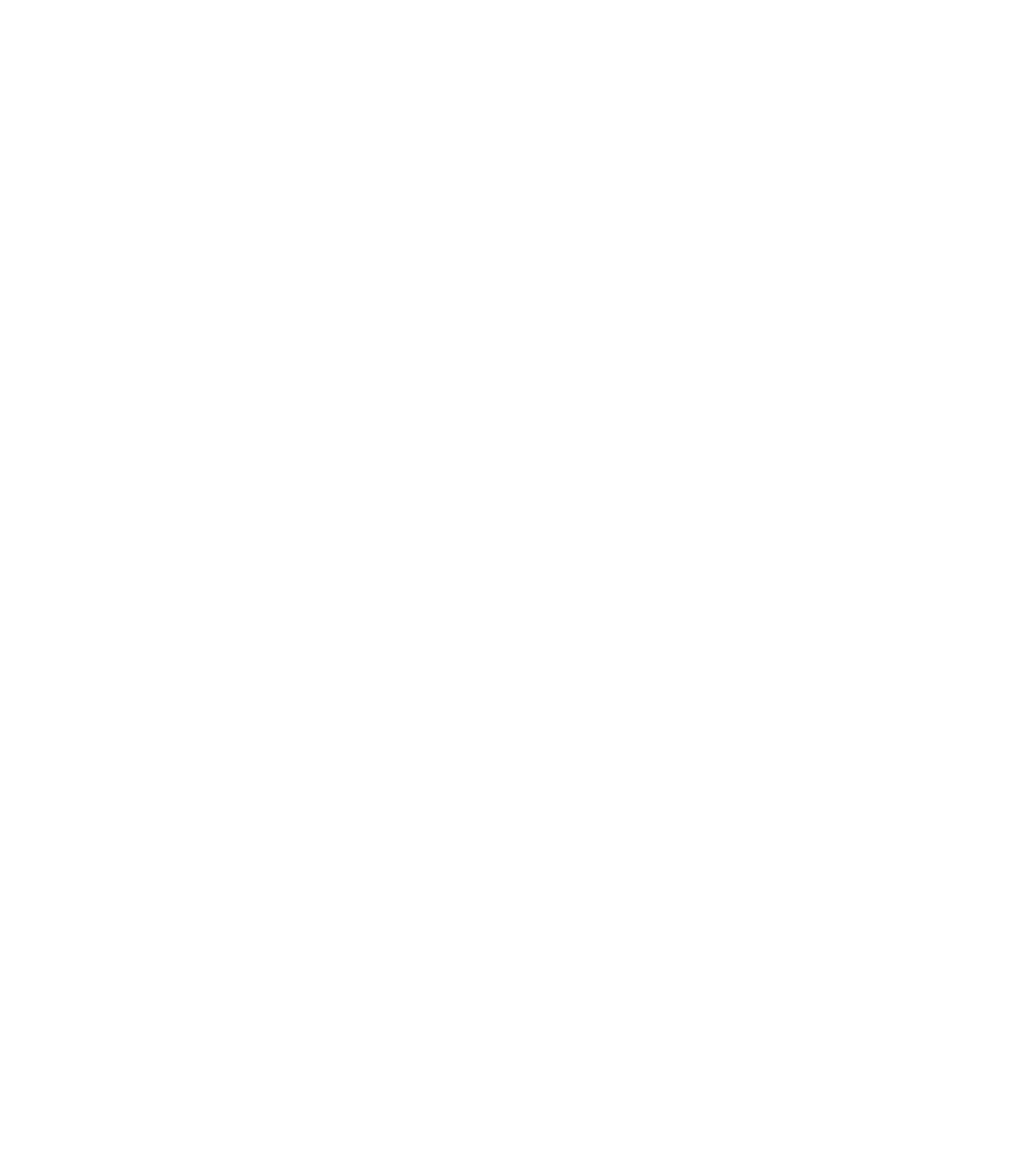
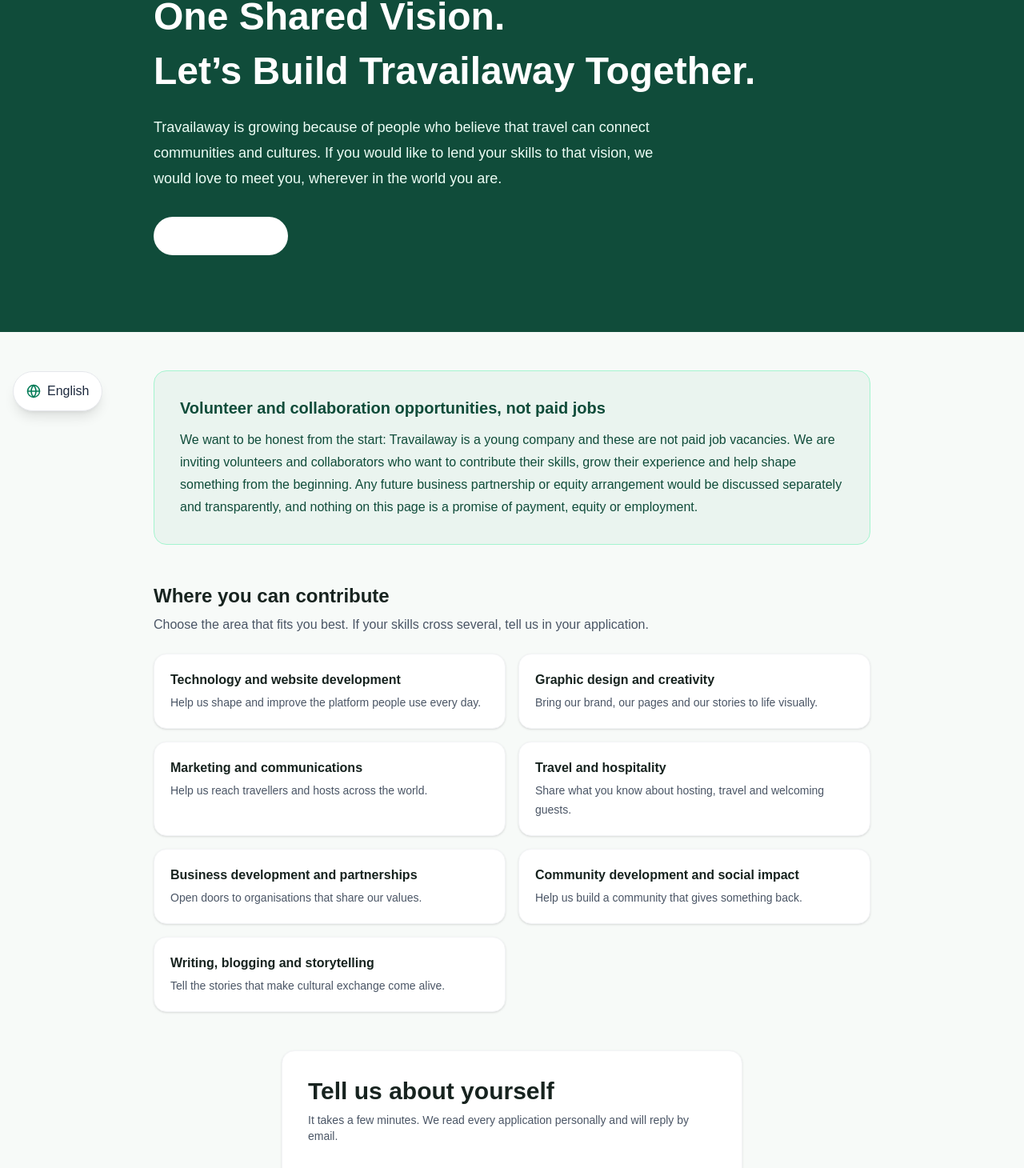
Before and after one commit to travailawayteam-a11y/travailaway-platform, a Next.js app: page /volunteer in a window 1280 px wide. Before the commit this address had no page. Shown: the part 270-1730 px from the top of the page at 80% size. Before the commit the page ends 800 px from the top, so only its background shows below. Built offline with nearby package versions, Linux system fonts and the light colour scheme.

Commit message:
Create volunteer page with application form
This page provides information about volunteering opportunities with Travailaway, including areas of contribution and a volunteer application form.

```diff
--- /dev/null
+++ b/app/volunteer/page.tsx
@@ -0,0 +1,112 @@
+import type { Metadata } from "next";
+import SiteHeader from "@/components/site-header";
+import SiteFooter from "@/components/site-footer";
+import VolunteerApplicationForm, {
+  CONTRIBUTION_AREAS,
+} from "@/components/volunteer-application-form";
+
+export const metadata: Metadata = {
+  title: "Work with us | Travailaway",
+  description:
+    "Volunteer your skills and help us build Travailaway. Different skills, different countries, one shared vision.",
+};
+
+const areaDescriptions: Record<string, string> = {
+  technology: "Help us shape and improve the platform people use every day.",
+  design: "Bring our brand, our pages and our stories to life visually.",
+  marketing: "Help us reach travellers and hosts across the world.",
+  travel_hospitality: "Share what you know about hosting, travel and welcoming guests.",
+  business_partnerships: "Open doors to organisations that share our values.",
+  community_impact: "Help us build a community that gives something back.",
+  writing: "Tell the stories that make cultural exchange come alive.",
+};
+
+export default function WorkWithUsPage() {
+  return (
+    <main className="min-h-screen bg-[#f7faf8]">
+      <SiteHeader />
+
+      <section className="bg-[#104c3a] px-4 py-16 text-white md:py-24">
+        <div className="mx-auto max-w-4xl">
+          <h1 className="text-3xl font-bold leading-tight md:text-5xl">
+            Different Skills. Different Countries. One Shared Vision.
+            <span className="mt-2 block">
+              Let&rsquo;s Build Travailaway Together.
+            </span>
+          </h1>
+          <p className="mt-6 max-w-2xl text-lg leading-8 text-emerald-50">
+            Travailaway is growing because of people who believe that travel
+            can connect communities and cultures. If you would like to lend
+            your skills to that vision, we would love to meet you, wherever in
+            the world you are.
+          </p>
+          <a
+            href="#apply"
+            className="mt-8 inline-block rounded-full bg-white px-6 py-3 font-bold text-[#104c3a] hover:bg-emerald-50"
+          >
+            Apply to join us
+          </a>
+        </div>
+      </section>
+
+      <section className="px-4 py-12">
+        <div className="mx-auto max-w-4xl rounded-2xl border border-emerald-200 bg-[#eaf4ef] p-6 sm:p-8">
+          <h2 className="text-xl font-bold text-[#104c3a]">
+            Volunteer and collaboration opportunities, not paid jobs
+          </h2>
+          <p className="mt-3 leading-7 text-[#104c3a]">
+            We want to be honest from the start: Travailaway is a young
+            company and these are not paid job vacancies. We are inviting
+            volunteers and collaborators who want to contribute their skills,
+            grow their experience and help shape something from the beginning.
+            Any future business partnership or equity arrangement would be
+            discussed separately and transparently, and nothing on this page
+            is a promise of payment, equity or employment.
+          </p>
+        </div>
+      </section>
+
+      <section className="px-4 pb-12">
+        <div className="mx-auto max-w-4xl">
+          <h2 className="text-2xl font-bold text-[#17231f]">
+            Where you can contribute
+          </h2>
+          <p className="mt-2 text-gray-600">
+            Choose the area that fits you best. If your skills cross several,
+            tell us in your application.
+          </p>
+          <ul className="mt-6 grid gap-4 sm:grid-cols-2">
+            {CONTRIBUTION_AREAS.map((area) => (
+              <li
+                key={area.value}
+                className="rounded-2xl border border-gray-100 bg-white p-5 shadow-sm"
+              >
+                <h3 className="font-semibold text-[#17231f]">{area.label}</h3>
+                <p className="mt-1 text-sm leading-6 text-gray-600">
+                  {areaDescriptions[area.value]}
+                </p>
+              </li>
+            ))}
+          </ul>
+        </div>
+      </section>
+
+      <section id="apply" className="scroll-mt-24 px-4 pb-16">
+        <div className="mx-auto max-w-xl">
+          <div className="rounded-2xl border border-gray-100 bg-white p-6 shadow-sm sm:p-8">
+            <h2 className="text-3xl font-bold text-[#17231f]">
+              Tell us about yourself
+            </h2>
+            <p className="mt-2 mb-7 text-sm text-gray-600">
+              It takes a few minutes. We read every application personally and
+              will reply by email.
+            </p>
+            <VolunteerApplicationForm />
+          </div>
+        </div>
+      </section>
+
+      <SiteFooter />
+    </main>
+  );
+}
```
